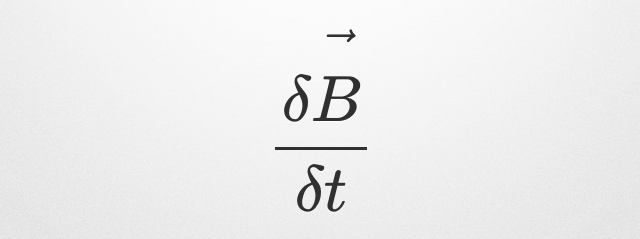
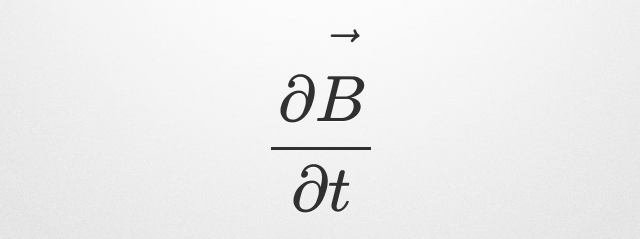
Before and after one commit to bjackel/dbdt, a plain HTML site: page index.html in a window 1280 px wide. Shown: the part 266-505 px from the top of the page, 319-959 px from the left. Drawn offline with nearby package versions, Linux system fonts and the light colour scheme; some packages are replaced by stand-ins of ours; a web font is replaced by a local one.

Commit message:
Update index.html

```diff
--- a/index.html
+++ b/index.html
@@ -37,7 +37,7 @@
 
         <section id="main_content">
           <h2>
-$$ \Huge \frac{ \delta \vec B}{\delta t} $$
+$$ \Huge \frac{ \partial \vec B}{\partial t} $$
 
 
 <a id="cgv-canadian-geomagnetic-variability" class="anchor" href="#cgv-canadian-geomagnetic-variability" aria-hidden="true"><span class="octicon octicon-link"></span></a>CGV: Canadian Geomagnetic Variability</h2>
```
